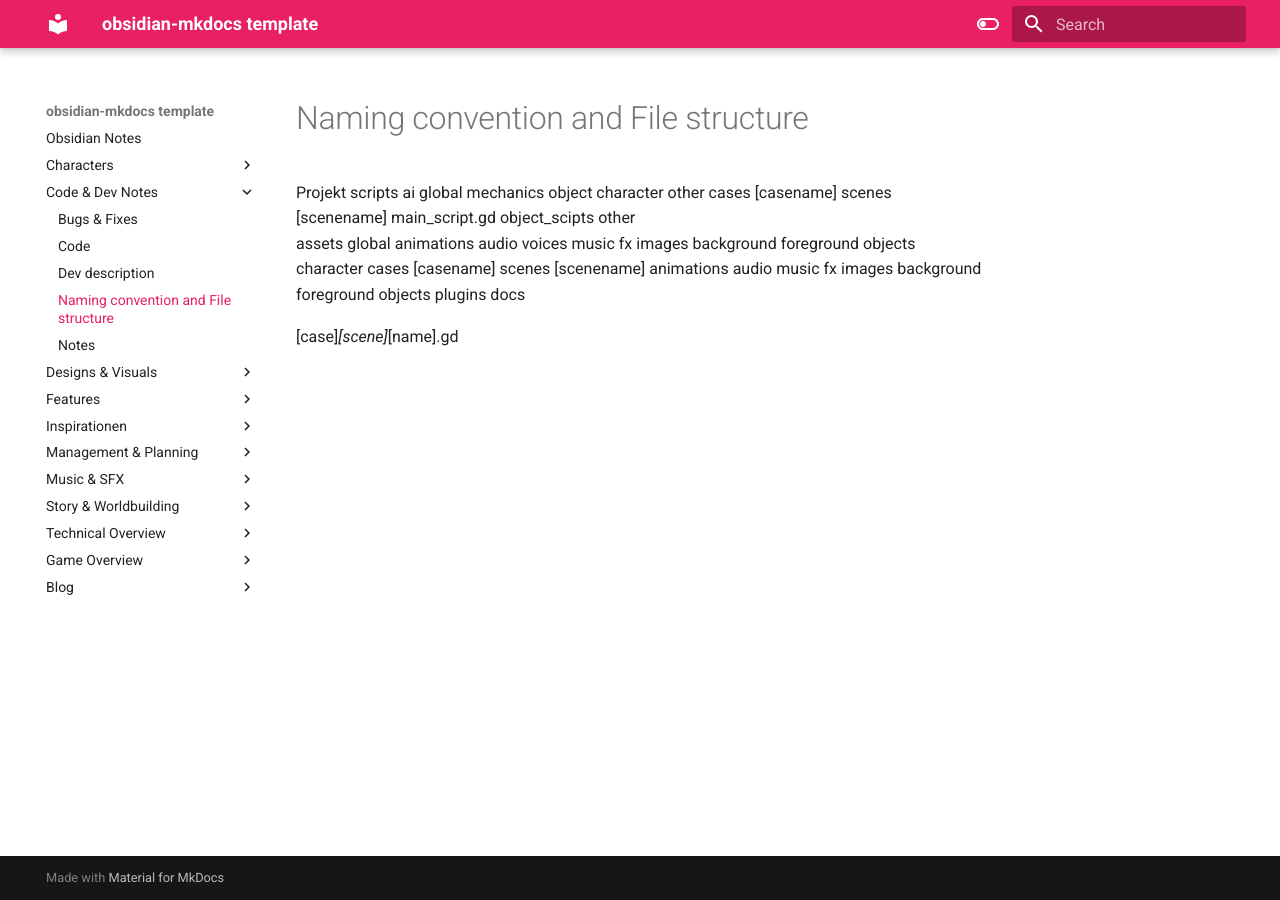
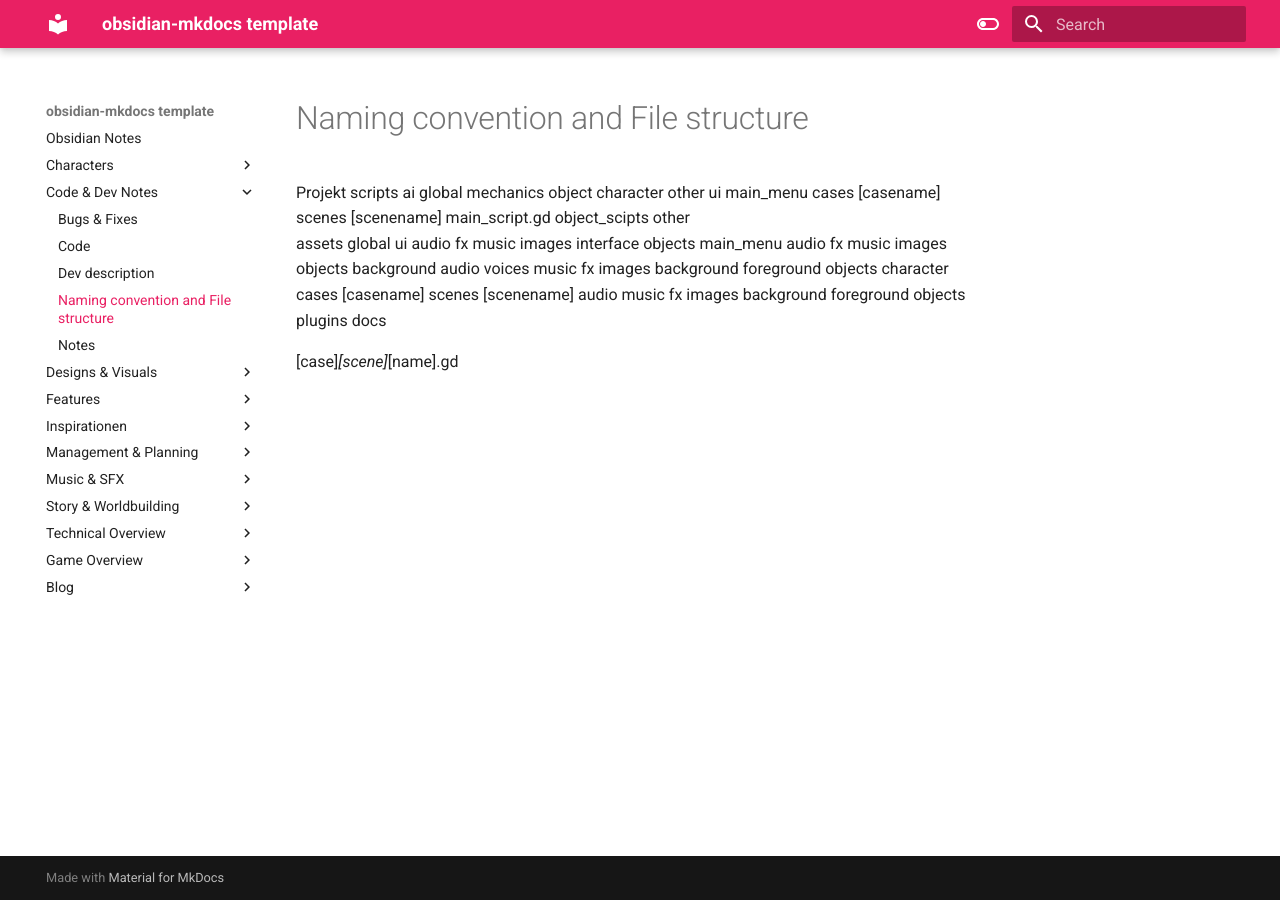
Before and after one commit to HFU-DM-PointClick/obsidian-orga, an MkDocs documentation site: the page built from docs/Code & Dev Notes/Naming convention and File structure.md, in a window 1280 px wide. Built offline with MkDocs 1.6.1 and Material for MkDocs 9.7.7, drawn with Linux system fonts in a browser that asks for light colours.

Commit message:
changed Naming Conv

```diff
--- a/docs/Code & Dev Notes/Naming convention and File structure.md
+++ b/docs/Code & Dev Notes/Naming convention and File structure.md
@@ -6,6 +6,8 @@ Projekt
             object
             character
             other
+             ui
+	         main_menu
         cases
             [casename]
                 scenes
@@ -15,7 +17,20 @@ Projekt
                         other
     assets
         global
-            animations
+			ui
+				audio
+					 fx
+					 music
+				 images
+					 interface
+					 objects
+			main_menu
+				audio
+					fx
+					music
+				images
+					objects
+					background
              audio
                 voices
                 music
@@ -29,7 +44,6 @@ Projekt
             [casename]
                  scenes
                     [scenename]
-                        animations
                          audio
                             music
                              fx
```
Also changed, not shown: docs/Story & Worldbuilding/Tutorial Story Rework.md (+1 -1 lines).
